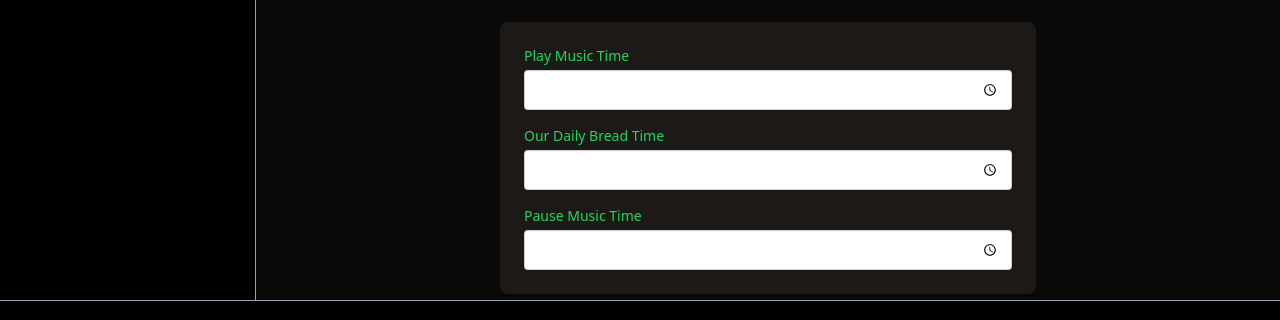
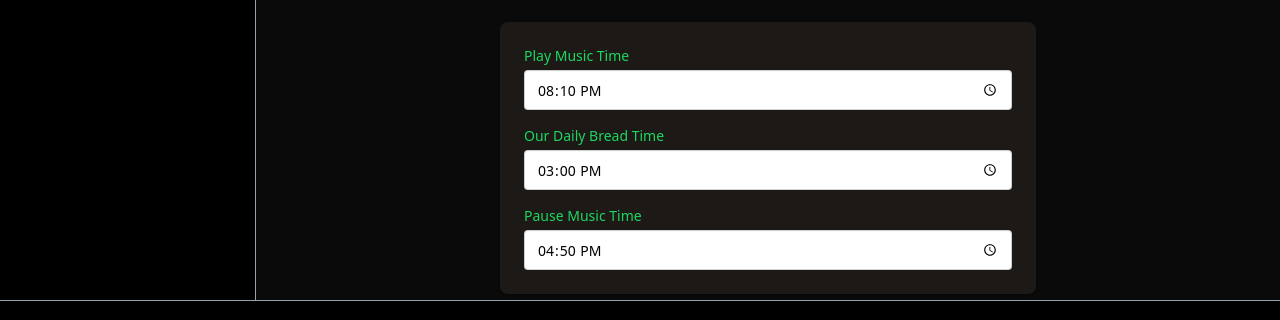
Before and after one commit to ashdroidcmd/rasp-music-player, a React (Vite) app: page /settings in a window 1280 px wide. Shown: the part 359-679 px from the top of the page. Built offline with nearby package versions, Linux system fonts and the light colour scheme.

Commit message:
fix ui on settings

```diff
--- a/src/components/AllSongs.jsx
+++ b/src/components/AllSongs.jsx
@@ -34,12 +34,12 @@ const AllSongs = () => {
               <li
                 key={song.id}
                 onClick={() => handlePlaySong(song)}
-                className="bg-stone-900 hover:bg-green-950 flex cursor-pointer items-center justify-between rounded-lg px-4 py-2 transition"
+                className="flex cursor-pointer items-center justify-between rounded-lg bg-stone-900 px-4 py-2 transition hover:bg-green-950"
               >
                 <div>
-                  <p className="font-semibold">{song.title}</p>
+                  <p className="font-semibold text-white">{song.title}</p>
                 </div>
-                <button className="btn bg-stone-900 border border-[#1ED760] text-[#1ED760] hover:bg-[#1ED760] hover:text-black">
+                <button className="btn border border-[#1ED760] bg-stone-900 text-[#1ED760] hover:bg-[#1ED760] hover:text-black">
                   Play
                 </button>
               </li>
--- a/src/pages/Settings.jsx
+++ b/src/pages/Settings.jsx
@@ -31,7 +31,7 @@ const Settings = () => {
                 type="time"
                 value={musicStartTime}
                 onChange={(e) => setMusicStartTime(e.target.value)}
-                className="input input-bordered w-full"
+                className="input input-bordered w-full text-black"
               />
             </div>
 
@@ -43,7 +43,7 @@ const Settings = () => {
                 type="time"
                 value={dailyBreadTime}
                 onChange={(e) => setDailyBreadTime(e.target.value)}
-                className="input input-bordered w-full"
+                className="input input-bordered w-full text-black"
               />
             </div>
 
@@ -55,7 +55,7 @@ const Settings = () => {
                 type="time"
                 value={musicPauseTime}
                 onChange={(e) => setMusicPauseTime(e.target.value)}
-                className="input input-bordered w-full"
+                className="input input-bordered w-full text-black"
               />
             </div>
           </div>
```
